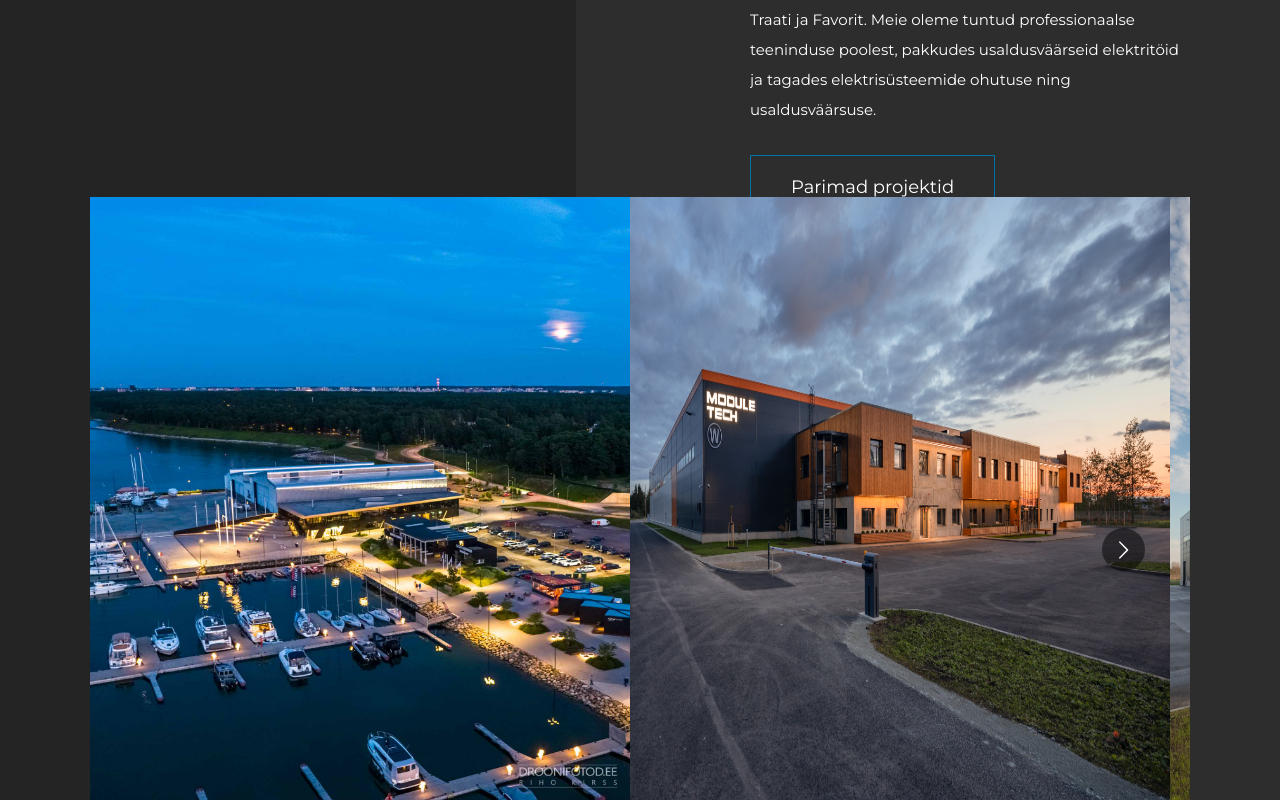
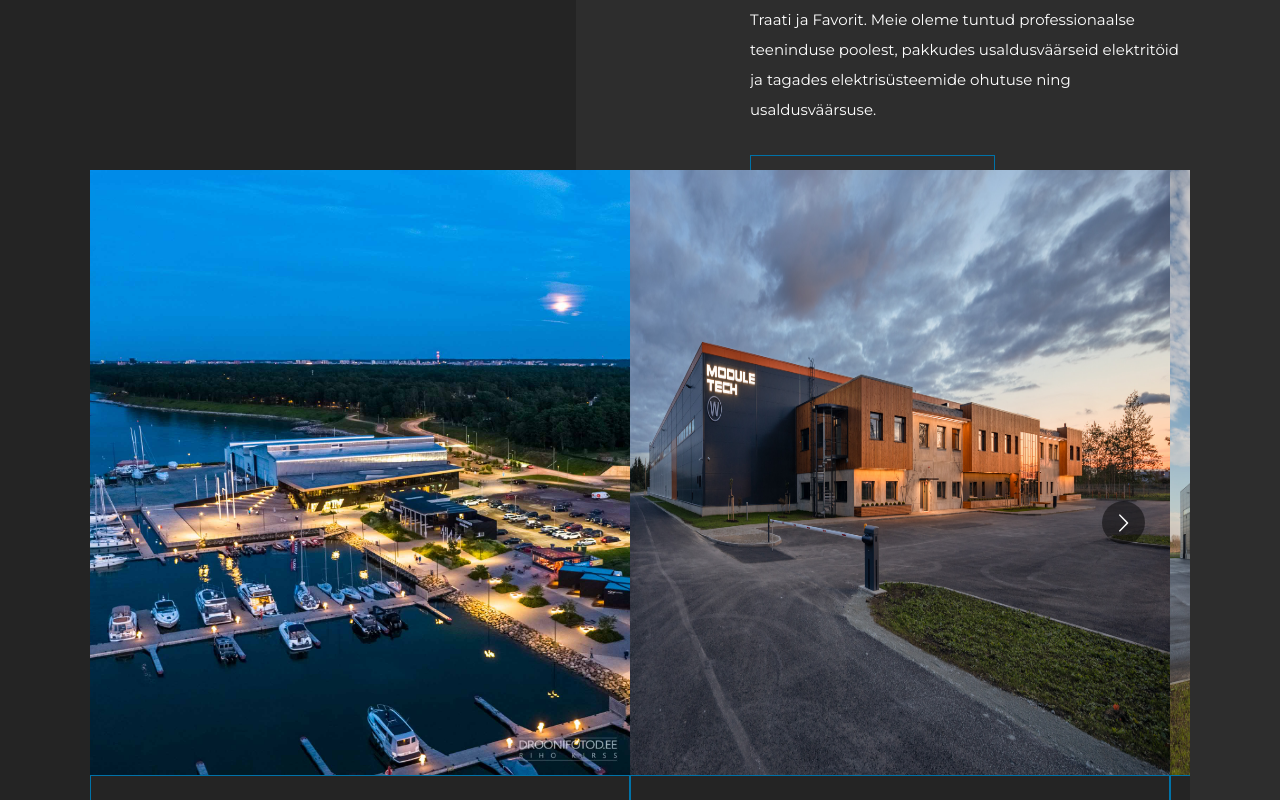
Before and after one commit to NFilin10/filsi_v2_nextJS, a Next.js app: page / in a window 1280 px wide. Shown: the part 1920-2720 px from the top of the page. Built offline with nearby package versions, Linux system fonts and the light colour scheme; a web font is replaced by a local one.

Commit message:
some design changes

```diff
--- a/src/components/Home/AboutProjects/Projects/Projects.module.css
+++ b/src/components/Home/AboutProjects/Projects/Projects.module.css
@@ -1,5 +1,5 @@
 .projectsWrapper{
-    margin-top: 60px;
+    margin-top: 95px;
     position: relative;
     max-width: 1624px;
 }
--- a/src/styles/CarouselComp.css
+++ b/src/styles/CarouselComp.css
@@ -1,5 +1,5 @@
 .react-multi-carousel-list  {
-    margin-top: 62px;
+    /*margin-top: 62px;*/
     /*height: 607px !important;*/
 }
 
```
